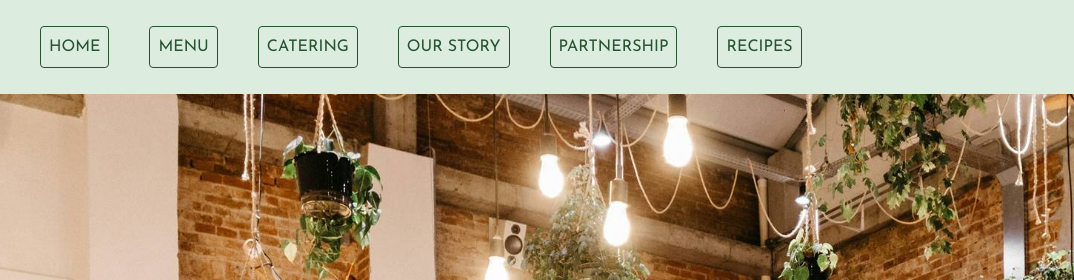
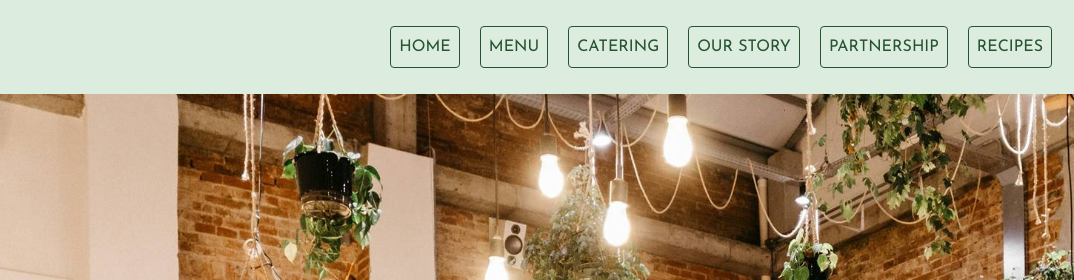
Before and after one commit to Priz0001/mtm6201_final, a plain HTML site: page index.html in a window 1280 px wide. Shown: the top 280 px of the page, 206-1280 px from the left. Drawn offline with nearby package versions, Linux system fonts and the light colour scheme; a web font is replaced by a local one.

Commit message:
fixes navbar btns

```diff
--- a/css/main.css
+++ b/css/main.css
@@ -45,7 +45,7 @@ nav {
     border-radius: 4px;
     width: fit-content;
     padding: 8px 12px;
-    margin: 10px 20px;
+    margin: 10px 10px;
 }
 
 .intro {
--- a/index.html
+++ b/index.html
@@ -30,7 +30,7 @@
             <span><img src="images/icon-hamburger-menu.svg" alt="logo of the restaurant"/></span>
           </button>
           <div class="collapse navbar-collapse text-end" id="togglerNav">
-            <ul class="navbar-nav d-inline-flex p-2">
+            <ul class="navbar-nav ms-auto d-inline-flex">
               <li class="d-flex justify-content-end"><a href="#" class="nav-link">HOME</a></li>
               <li class="d-flex justify-content-end"><a href="#" class="nav-link">MENU</a></li>
               <li class="d-flex justify-content-end"><a href="#" class="nav-link">CATERING</a></li>
```
